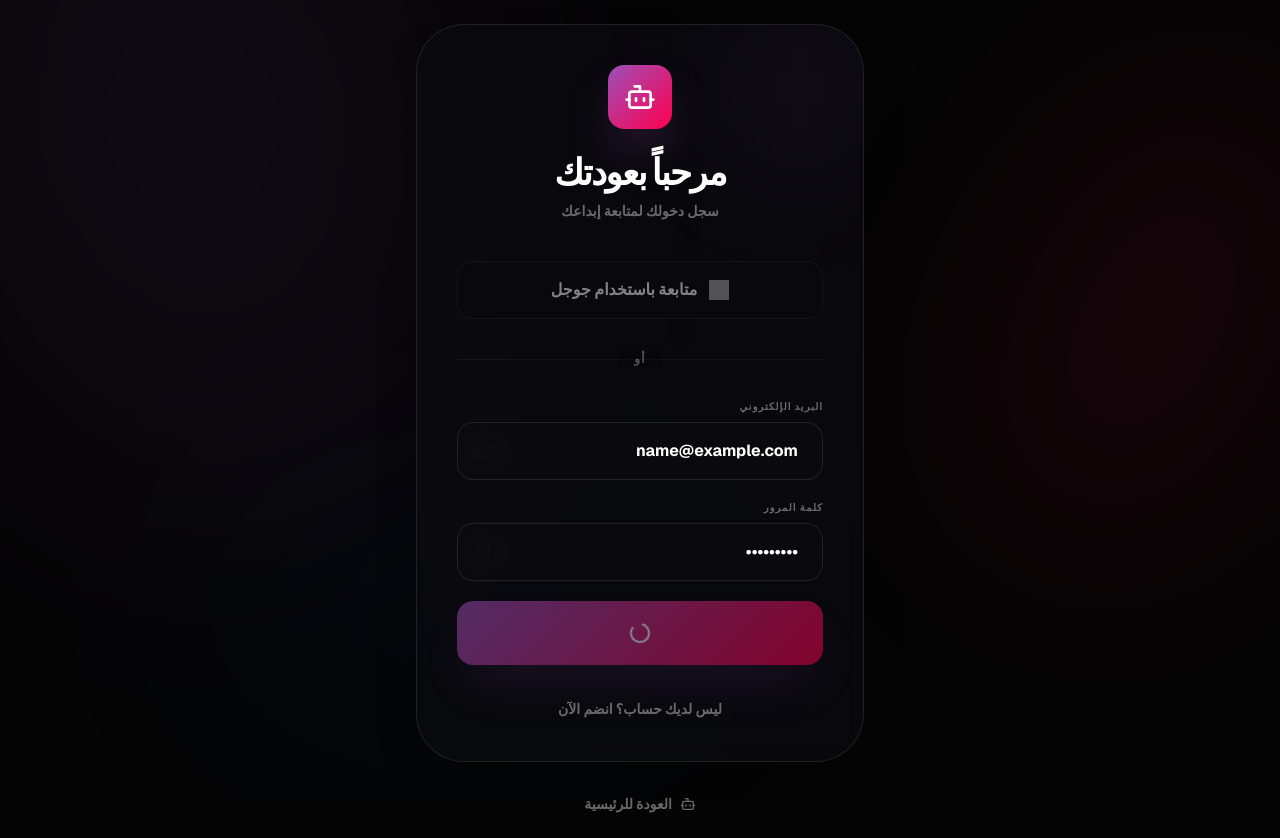
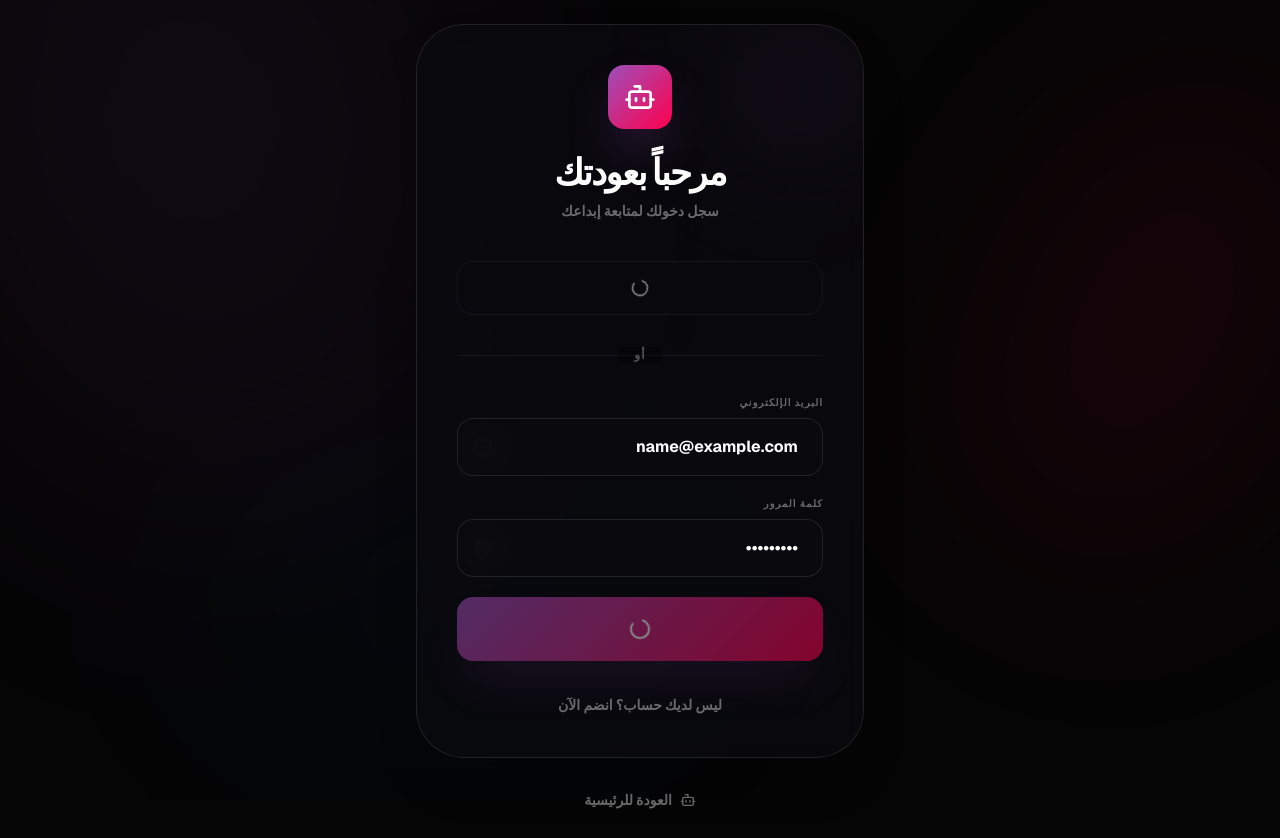
Before and after one commit to ioxv22/aihamad, a Next.js app: page /login in a window 1280 px wide. Both pictures are taken after typing "name@example.com", "Sample123" into the empty fields and a click on the button "تسجيل الدخول". Built offline with nearby package versions, Linux system fonts and the light colour scheme; grey boxes are pictures that could not be loaded.

Commit message:
Migrated Google Login to Firebase Auth for maximum reliability and ease of use

```diff
--- a/src/app/login/page.tsx
+++ b/src/app/login/page.tsx
@@ -8,6 +8,8 @@ import { AmbientBackground } from '@/components/ui/AmbientBackground';
 import { signIn } from 'next-auth/react';
 import { useRouter, useSearchParams } from 'next/navigation';
 import { useEffect, Suspense } from 'react';
+import { auth } from '@/lib/firebase';
+import { GoogleAuthProvider, signInWithPopup } from 'firebase/auth';
 
 function LoginContent() {
   const [isLogin, setIsLogin] = useState(true);
@@ -19,16 +21,37 @@ function LoginContent() {
   useEffect(() => {
     const errorParam = searchParams.get('error');
     if (errorParam) {
-      if (errorParam === 'OAuthSignin' || errorParam === 'google')
-        setError('فشل الاتصال بجوجل: تأكد من صحة المفاتيح (Client ID/Secret) في Vercel.');
-      else if (errorParam === 'OAuthCallback')
-        setError('خطأ في روابط الـ Redirect: تأكد من إضافة الرابط في Google Console.');
-      else if (errorParam === 'CredentialsSignin')
-        setError('خطأ في البريد أو كلمة المرور.');
-      else
-        setError(`حدث خطأ تقني: ${errorParam}`);
+      if (errorParam === 'CredentialsSignin') setError('خطأ في البريد أو كلمة المرور.');
+      else setError(`حدث تنبيه: ${errorParam}`);
     }
   }, [searchParams]);
+
+  const handleGoogleLogin = async () => {
+    setLoading(true);
+    setError('');
+    const provider = new GoogleAuthProvider();
+    try {
+      const result = await signInWithPopup(auth, provider);
+      const user = result.user;
+
+      if (user.email) {
+        // Now "bridge" to NextAuth session
+        await signIn('credentials', {
+          email: user.email,
+          password: 'google_authenticated_via_firebase',
+          callbackUrl: '/chat',
+        });
+      }
+    } catch (err: any) {
+      console.error("Firebase Login Error:", err);
+      if (err.code === 'auth/popup-closed-by-user') {
+        setError('تم إغلاق نافذة الدخول قبل الإكمال.');
+      } else {
+        setError('فشل الدخول عبر جوجل: تأكد من تفعيل Google في لوحة تحكم Firebase.');
+      }
+      setLoading(false);
+    }
+  };
 
   const handleCredentialsLogin = async (e: React.FormEvent<HTMLFormElement>) => {
     e.preventDefault();
@@ -88,11 +111,17 @@ function LoginContent() {
           <div className="space-y-4">
             <button
               disabled={loading}
-              onClick={() => signIn('google', { callbackUrl: '/chat' })}
+              onClick={handleGoogleLogin}
               className="w-full py-4 glass hover:bg-white/5 rounded-2xl flex items-center justify-center gap-3 font-black transition-all border-white/5 group disabled:opacity-50"
             >
-              <img src="https://www.svgrepo.com/show/475656/google-color.svg" className="w-5 h-5" alt="Google" />
-              <span>متابعة باستخدام جوجل</span>
+              {loading ? (
+                <Loader2 className="w-5 h-5 animate-spin" />
+              ) : (
+                <>
+                  <img src="https://www.svgrepo.com/show/475656/google-color.svg" className="w-5 h-5" alt="Google" />
+                  <span>متابعة باستخدام جوجل</span>
+                </>
+              )}
             </button>
           </div>
 
```
